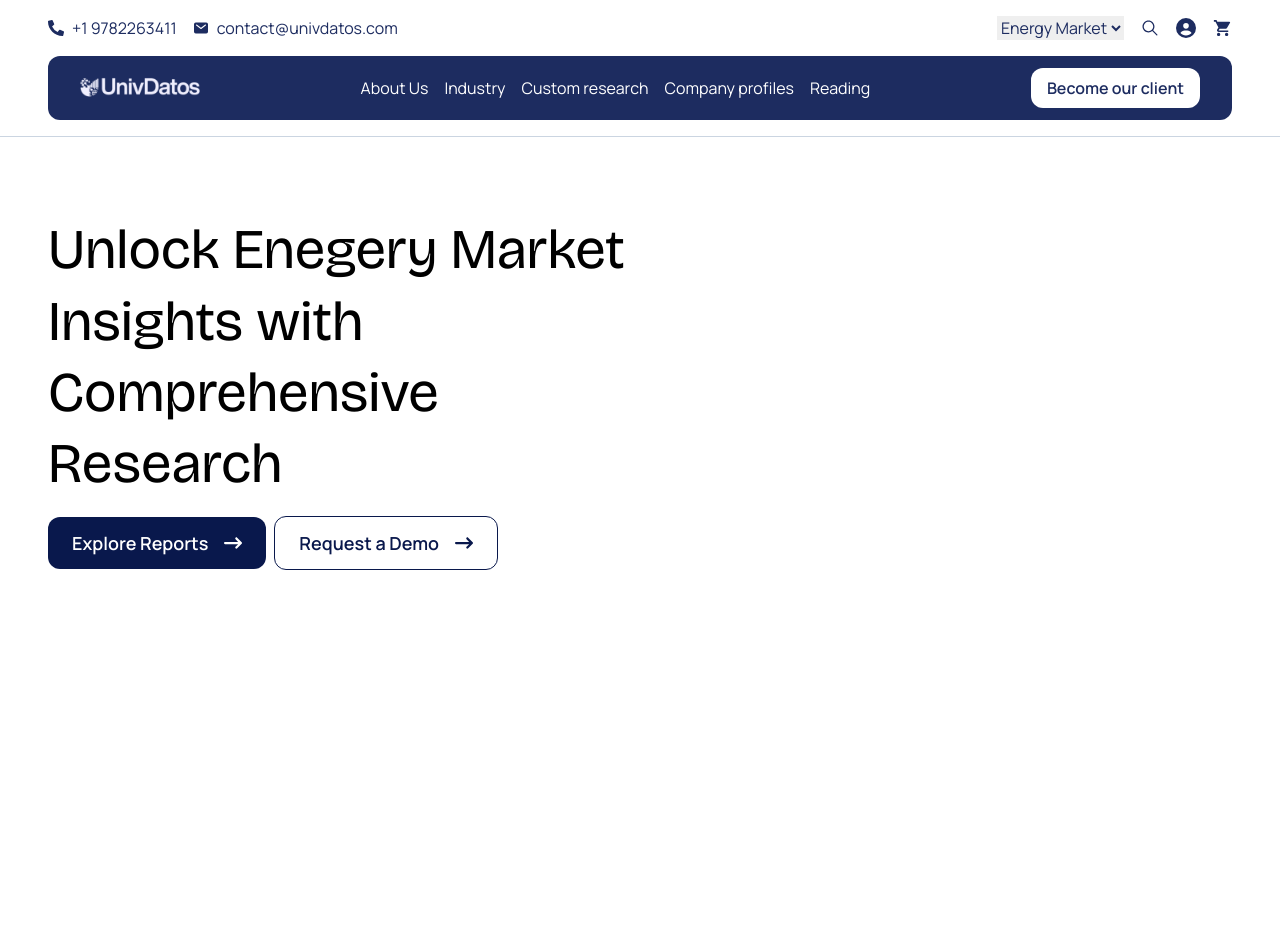
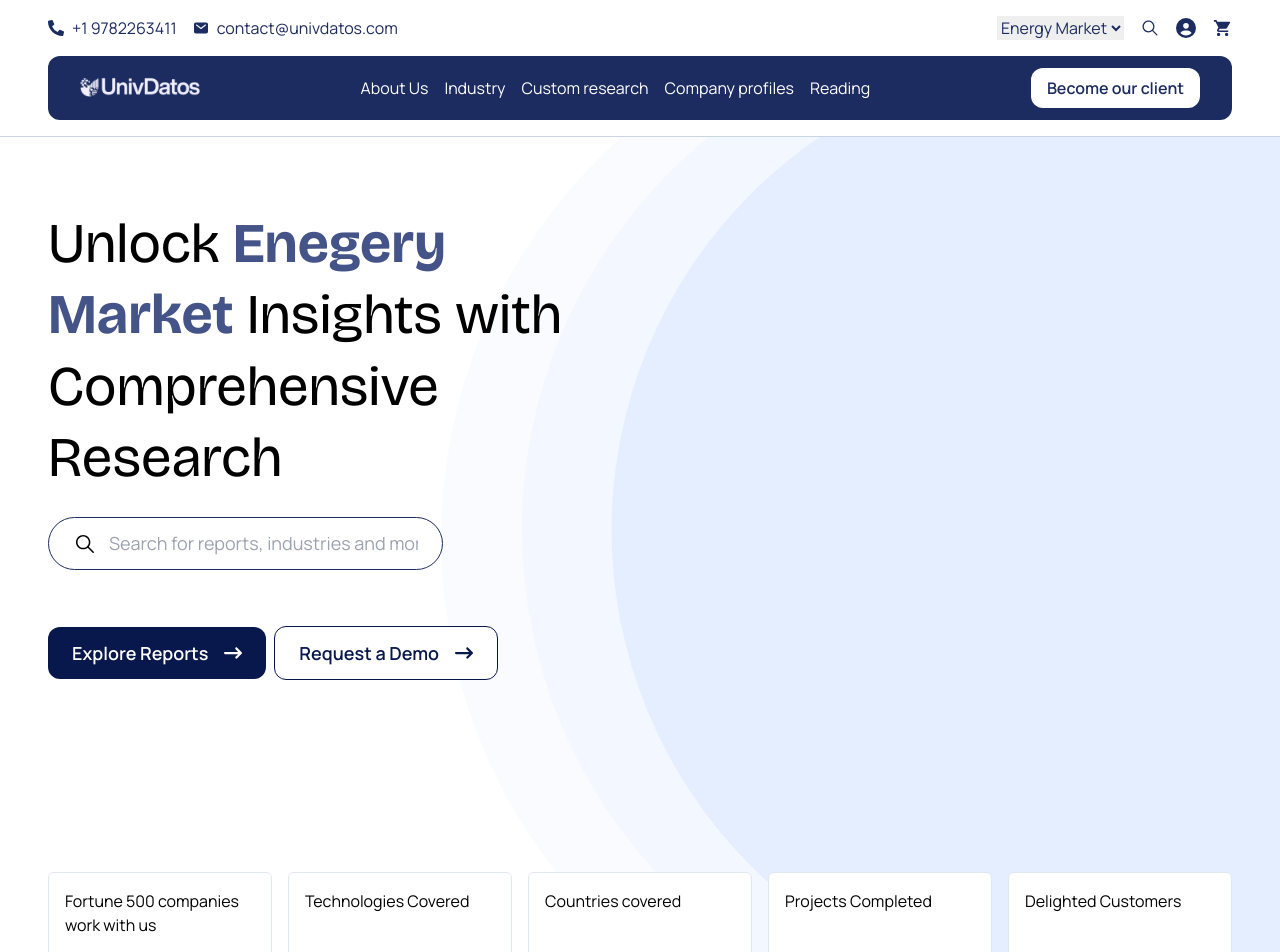
Before and after one commit to Anuragtech02/uds-vps, a Next.js app: page / in a window 1280 px wide. Shown: the top 952 px of the page. Built offline with nearby package versions, Linux system fonts and the light colour scheme.

Commit message:
hero section

```diff
--- a/src/assets/styles/globals.scss
+++ b/src/assets/styles/globals.scss
@@ -5,14 +5,16 @@
 body {
    font-family: 'Manrope', sans-serif;
    font-optical-sizing: auto;
+   @apply bg-s-100;
 }
 
 section {
-   @apply flex items-center justify-center md:min-h-screen;
+   @apply flex items-center justify-center py-10 md:min-h-screen;
 }
 
 .container {
    @apply mx-auto px-6 md:px-12;
+   z-index: 1;
 }
 
 h1 {
@@ -20,3 +22,10 @@ h1 {
    line-height: 4.46rem;
    font-family: 'Bricolage Grotesque', sans-serif;
 }
+
+h1,
+h2 {
+   span {
+      @apply font-bold text-blue-4;
+   }
+}
--- a/src/components/Home/Hero.tsx
+++ b/src/components/Home/Hero.tsx
@@ -1,19 +1,54 @@
 import Button from '../commons/Button';
 import { FaArrowRightLong } from 'react-icons/fa6';
+import Ellipse from '../commons/Ellipse';
+import { IoIosSearch } from 'react-icons/io';
+
+const stats = [
+   {
+      title: 'Fortune 500 companies work with us',
+      count: 15,
+   },
+   {
+      title: 'Technologies Covered',
+      count: 200,
+   },
+   {
+      title: 'Countries covered',
+      count: 100,
+   },
+   {
+      title: 'Projects Completed',
+      count: 1500,
+   },
+   {
+      title: 'Delighted Customers',
+      count: 1250,
+   },
+];
 
 const Hero = () => {
    return (
-      <section>
+      <section className='relative bg-white md:pt-20'>
          <div className='container'>
-            <div className='flex items-center gap-6'>
+            <div className='flex items-center gap-6 py-16 md:py-32'>
                <div className='w-1/2'>
-                  <h1 className='capitalize'>
-                     Unlock enegery market insights{' '}
-                     <span className='lowercase'>with</span> comprehensive
-                     research
+                  <h1>
+                     Unlock <span className='capitalize'>Enegery market</span>{' '}
+                     Insights with Comprehensive Research
                   </h1>
 
-                  <div className='flex items-center gap-2 py-4'>
+                  <div className='mt-6 flex w-2/3 items-center gap-3 rounded-full border border-blue-2 px-6 py-3'>
+                     <span className='text-2xl'>
+                        <IoIosSearch />
+                     </span>
+                     <input
+                        type='text'
+                        placeholder='Search for reports, industries and more...'
+                        className='w-full bg-transparent text-[1.125rem] outline-none'
+                     />
+                  </div>
+
+                  <div className='mt-10 flex items-center gap-2 py-4'>
                      <Button
                         size='large'
                         variant='secondary'
@@ -31,7 +66,21 @@ const Hero = () => {
                   </div>
                </div>
             </div>
+            <div className='mt-12 grid grid-cols-5 gap-4'>
+               {stats.map((stat) => (
+                  <div
+                     key={stat.title}
+                     className='flex flex-col justify-between rounded-md border border-s-200 bg-white p-4'
+                  >
+                     <p>{stat.title}</p>
+                     <h3 className='font-bricolage mt-6 text-6xl font-bold text-blue-4'>
+                        {stat.count}+
+                     </h3>
+                  </div>
+               ))}
+            </div>
          </div>
+         <Ellipse />
       </section>
    );
 };
--- /dev/null
+++ b/src/components/commons/Ellipse.tsx
@@ -0,0 +1,18 @@
+const Ellipse = () => {
+   return (
+      <div className='absolute inset-0 -z-[0] flex justify-end overflow-hidden'>
+         <svg
+            className='h-full'
+            viewBox='0 0 674 866'
+            fill='none'
+            xmlns='http://www.w3.org/2000/svg'
+         >
+            <circle cx='433' cy='433' r='433' fill='#FAFBFF' />
+            <circle cx='471' cy='425' r='406' fill='#F3F7FF' />
+            <circle cx='518.5' cy='425.5' r='381.5' fill='#E5EEFF' />
+         </svg>
+      </div>
+   );
+};
+
+export default Ellipse;
--- a/tailwind.config.ts
+++ b/tailwind.config.ts
@@ -1,48 +1,52 @@
-import type { Config } from "tailwindcss";
+import type { Config } from 'tailwindcss';
 
 const config: Config = {
    content: [
-    "./src/pages/**/*.{js,ts,jsx,tsx,mdx}",
-    "./src/components/**/*.{js,ts,jsx,tsx,mdx}",
-    "./src/app/**/*.{js,ts,jsx,tsx,mdx}",
+      './src/pages/**/*.{js,ts,jsx,tsx,mdx}',
+      './src/components/**/*.{js,ts,jsx,tsx,mdx}',
+      './src/app/**/*.{js,ts,jsx,tsx,mdx}',
    ],
    theme: {
       extend: {
          colors: {
             green: {
-          1: "#009090",
-          2: "#1EAEAE",
-          3: "#3CCCCC",
-          4: "#5AEAEA",
-          5: "#78FFFF",
-          6: "#A0FFFF",
-          7: "#BEFFFF",
-          8: "#DCFFFC",
+               1: '#009090',
+               2: '#1EAEAE',
+               3: '#3CCCCC',
+               4: '#5AEAEA',
+               5: '#78FFFF',
+               6: '#A0FFFF',
+               7: '#BEFFFF',
+               8: '#DCFFFC',
             },
             blue: {
-          1: "#09184C",
-          2: "#1D2C60",
-          3: "#314074",
-          4: "#455488",
-          5: "#59689C",
-          6: "#7786BA",
-          7: "#95A4D8",
-          8: "#B3C2F6",
-          9: "#D1E0FF",
+               1: '#09184C',
+               2: '#1D2C60',
+               3: '#314074',
+               4: '#455488',
+               5: '#59689C',
+               6: '#7786BA',
+               7: '#95A4D8',
+               8: '#B3C2F6',
+               9: '#D1E0FF',
             },
             s: {
-          50: "#f8fafc",
-          100: "#f1f5f9",
-          200: "#E2E8F0",
-          300: "#CBD5E1",
-          400: "#94a3b8",
-          500: "#64748b",
-          600: "#475569",
-          700: "#334155",
-          800: "#1e293b",
-          900: "#0f172a",
-          950: "#020617",
+               50: '#f8fafc',
+               100: '#f1f5f9',
+               200: '#E2E8F0',
+               300: '#CBD5E1',
+               400: '#94a3b8',
+               500: '#64748b',
+               600: '#475569',
+               700: '#334155',
+               800: '#1e293b',
+               900: '#0f172a',
+               950: '#020617',
             },
+         },
+         fontFamily: {
+            bricolage: ['Bricolage Grotesque', 'sans-serif'],
+            manrope: ['Manrope', 'sans-serif'],
          },
       },
    },
```
Also changed, not shown: 1 other file (tests, documents, lock files or other folders). Lines whose indentation alone changed are shown as unchanged.
